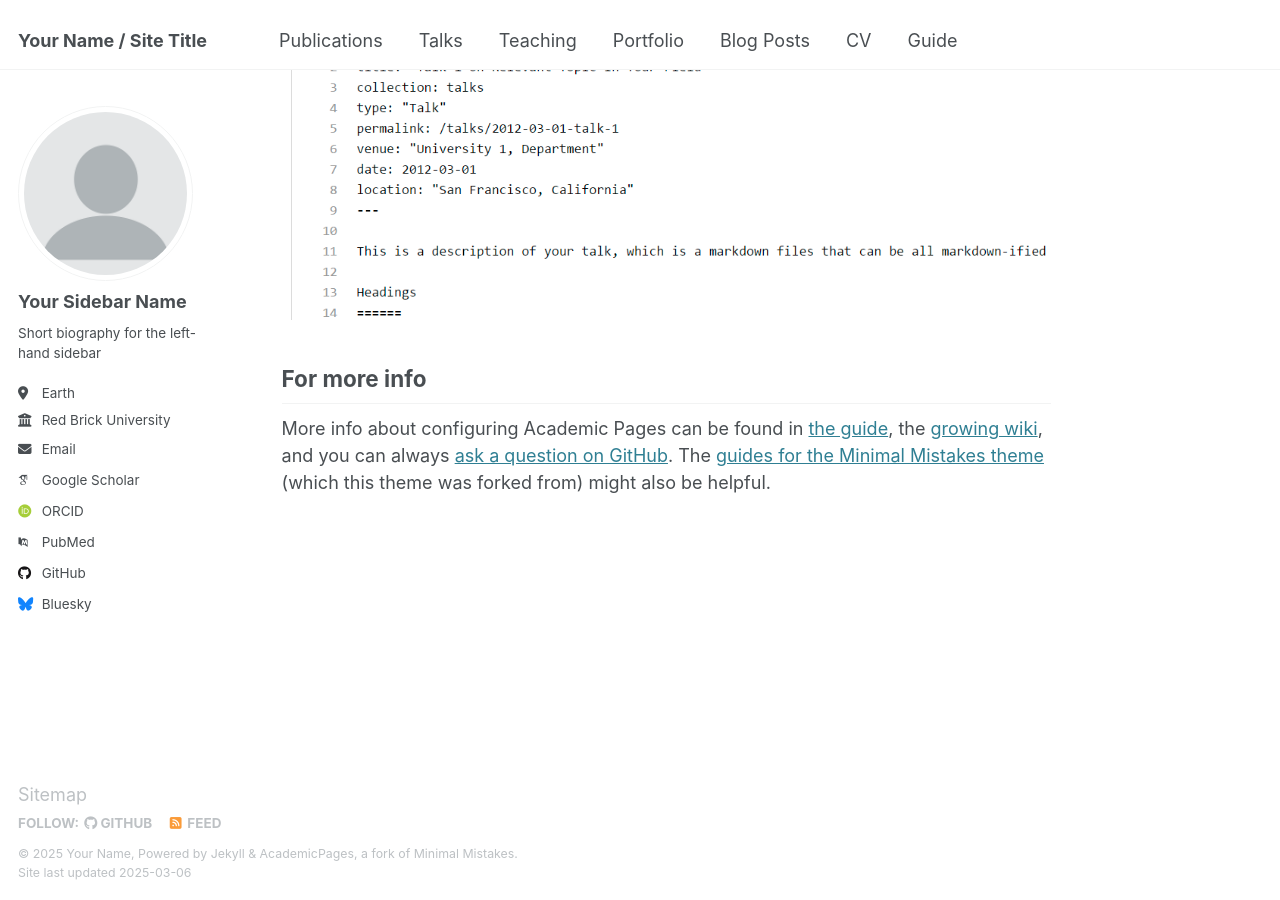
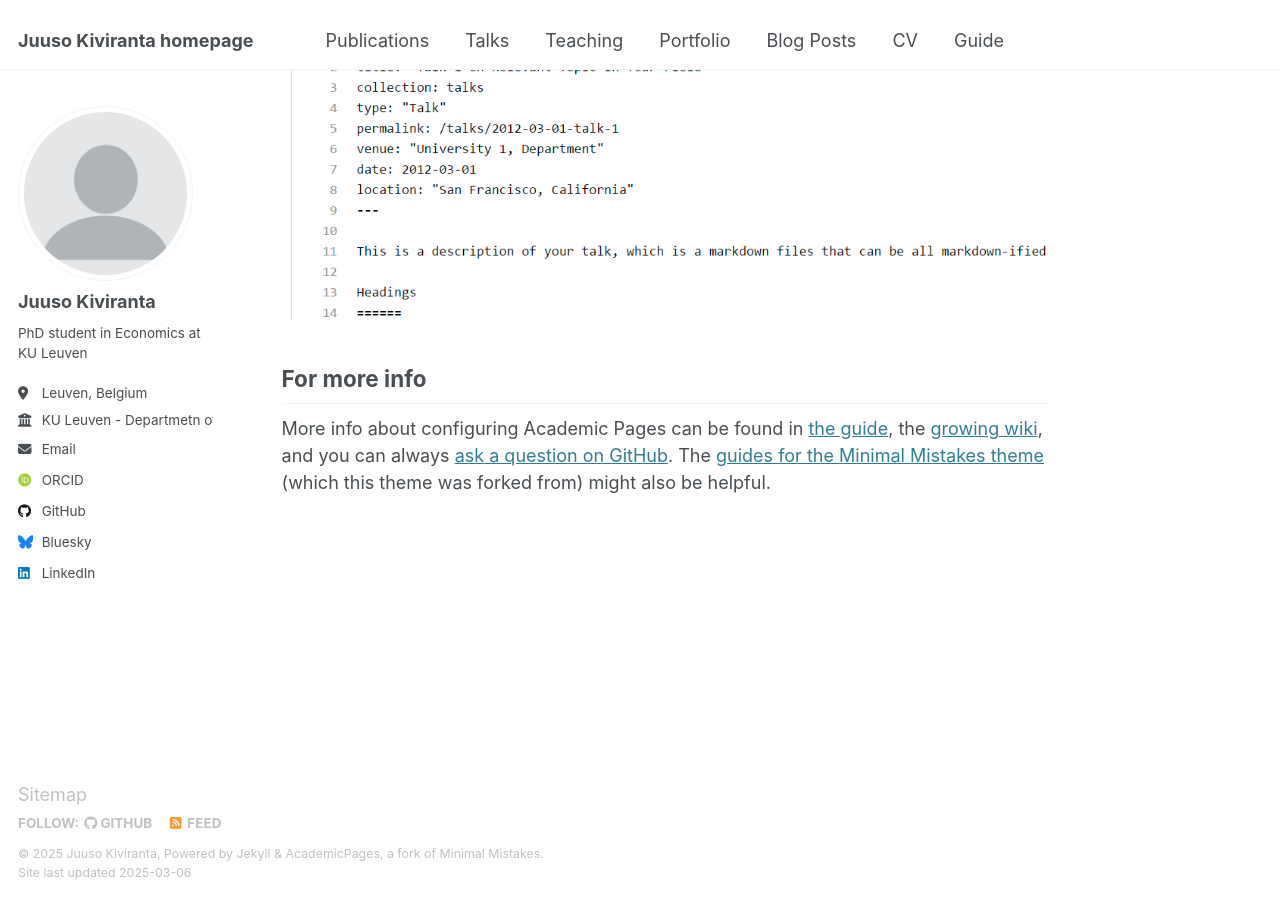
Before and after one commit to jkiviranta/jkiviranta.github.io, a Jekyll site: the page built from _pages/about.md, in a window 1280 px wide and 900 px high, scrolled down 2642 px. Built offline with Jekyll 4.4.1, drawn with Linux system fonts in a browser that asks for light colours; some web fonts are replaced.

Commit message:
Update _config.yml

```diff
--- a/_config.yml
+++ b/_config.yml
@@ -9,13 +9,13 @@
 # Basic Site Settings
 locale                   : "en-US"
 site_theme               : "default"
-title                    : "Your Name / Site Title"
+title                    : "Juuso Kiviranta homepage"
 title_separator          : "-"
-name                     : &name "Your Name"
-description              : &description "personal description"
-url                      : https://academicpages.github.io # the base hostname & protocol for your site e.g. "https://[your GitHub username].github.io"
+name                     : &name "Juuso Kiviranta"
+description              : &description "Doctoral researcher in Economics at KU Leuven"
+url                      : https://jkiviranta.github.io/ # the base hostname & protocol for your site e.g. "https://[your GitHub username].github.io"
 baseurl                  : "" # the subpath of your site, e.g. "/blog"
-repository               : "academicpages/academicpages.github.io"
+repository               : "https://github.com/jkiviranta/jkiviranta.github.io"
 
 # Site Author - The following control what appear as part of the author content on the side bar.
 #               If a field is blank the icon and link will not appear, otherwise it will be shown.
@@ -23,21 +23,21 @@ repository               : "academicpages/academicpages.github.io"
 author:
   # Biographic information
   avatar           : "profile.png"
-  name             : "Your Sidebar Name"
+  name             : "Juuso Kiviranta"
   pronouns         : # example: "she/her"
-  bio              : "Short biography for the left-hand sidebar"
-  location         : "Earth"
-  employer         : "Red Brick University"
+  bio              : "PhD student in Economics at KU Leuven"
+  location         : "Leuven, Belgium"
+  employer         : "KU Leuven - Departmetn of Economics"
   uri              : # URL
-  email            : "none@example.org"
+  email            : "juuso.kiviranta@kuleuven.be"
 
   # Academic websites
   arxiv            : # URL - Update with the correct link to your profile
-  googlescholar    : "https://scholar.google.com/citations?user=PS_CX0AAAAAJ"
+  googlescholar    : #"https://scholar.google.com/citations?user=PS_CX0AAAAAJ"
   impactstory      : # URL
-  orcid            : "http://orcid.org/yourorcidurl"
+  orcid            : "https://orcid.org/0009-0001-6370-2312"
   semantic         : # URL
-  pubmed           : "https://www.ncbi.nlm.nih.gov/pubmed/?term=john+snow"
+  pubmed           : #"https://www.ncbi.nlm.nih.gov/pubmed/?term=john+snow"
   researchgate     : # URL
   scopus           : # URL
 
@@ -50,7 +50,7 @@ author:
   stackoverflow    : # User number or user number and name (i.e., use "1" or "1/jeff-atwood")
 
   # Social media
-  bluesky          : "bsky.app" # Replace this with you Bluesky username
+  bluesky          : "juusokiviranta.bsky.app" # Replace this with you Bluesky username
   facebook         : # Username
   flickr           : # Username
   foursquare       : # Username
@@ -59,7 +59,7 @@ author:
   keybase          : # Username
   instagram        : # Username
   lastfm           : # Username
-  linkedin         : # Username
+  linkedin         : "juusokiviranta"
   mastodon         : # URL
   medium           : # URL
   pinterest        : # Username
```
